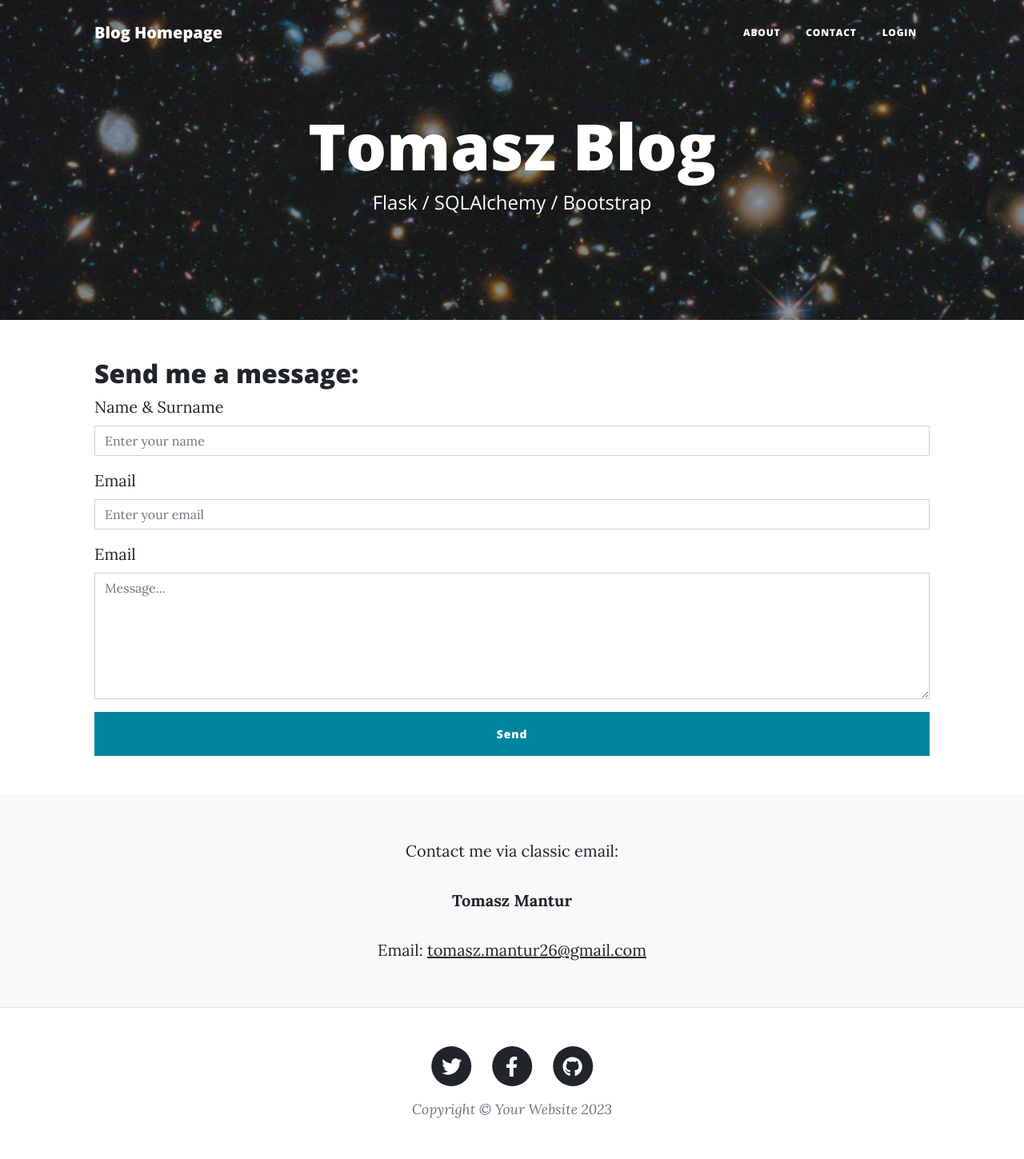
After one commit to Tomasz26/My_blog, a Flask app: page /contact_me in a window 1280 px wide. The commit adds this page. Shown: the whole page at 80% size. Run offline with Flask 3, Linux system fonts and the light colour scheme; some libraries are stand-ins or nearby versions.

Commit message:
Add contact template with needed db models and forms

```diff
--- a/blog/forms.py
+++ b/blog/forms.py
@@ -1,6 +1,6 @@
 from flask_wtf import FlaskForm
 from wtforms import StringField, TextAreaField, BooleanField, PasswordField
-from wtforms.validators import DataRequired
+from wtforms.validators import DataRequired, Email, Length
 from config import Config
 from werkzeug.routing import ValidationError
 
@@ -8,6 +8,11 @@ class EntryForm(FlaskForm):
     title = StringField('Title', validators=[DataRequired()])
     body = TextAreaField('Post body', validators=[DataRequired()])
     is_published = BooleanField('Is post published')
+
+class MessageForm(FlaskForm):
+    name_surname = StringField('Name & Surname', validators=[DataRequired(), Length(max=120)])
+    contact_mail = StringField('Your contact mail', validators=[DataRequired(), Email(), Length(max=120)])
+    body = TextAreaField('Message', validators=[DataRequired()])
 
 class LoginForm(FlaskForm):
     username = StringField('Username', validators=[DataRequired()])
--- a/blog/routes.py
+++ b/blog/routes.py
@@ -1,7 +1,7 @@
 from flask import render_template, request, flash, redirect, url_for, session, Flask
 from blog import app
-from blog.models import Entry, db
-from blog.forms import EntryForm, LoginForm
+from blog.models import Entry, Message, db
+from blog.forms import EntryForm, LoginForm, MessageForm
 import functools
 
 def login_required(view_func):
@@ -17,6 +17,23 @@ def homepage():
     all_posts = Entry.query.filter_by(is_published=True).order_by(Entry.pub_date.desc())
 
     return render_template("home.html", all_posts=all_posts)
+
+@app.route('/contact_me', methods=['GET', 'POST'])
+def contact():
+    form = MessageForm()
+
+    if request.method == 'POST' and form.validate_on_submit():
+        message = Message(
+            name_surname=form.name_surname.data,
+            contact_mail=form.contact_mail.data,
+            body=form.body.data
+        )
+        db.session.add(message)
+        db.session.commit()
+        flash("Message sent successfully!", "success")
+        return redirect(url_for("homepage"))
+
+    return render_template("contact.html", form=form)
 
 @app.route("/new_post", methods=['GET', 'POST'])
 @app.route("/edit-post/<int:entry_id>", methods=["GET", "POST"])
--- /dev/null
+++ b/blog/templates/contact.html
@@ -0,0 +1,35 @@
+{% extends "index.html" %}
+
+{% block content %}
+<div class="container px-4 px-lg-5 mt-5">
+    <h2> Send me a message: </h2>
+    <form method="POST" action="/contact_me">
+        {{ form.hidden_tag() }}
+
+        <div class="mb-3">
+            <label for="title" class="form-label">Name & Surname</label>
+            {{ form.name_surname(class="form-control", placeholder="Enter your name") }}
+        </div>
+        <div class="mb-3">
+            <label for="body" class="form-label">Email</label>
+            {{ form.contact_mail(class="form-control", rows="6", placeholder="Enter your email") }}
+        </div>
+        <div class="mb-3">
+            <label for="body" class="form-label">Email</label>
+            {{ form.body(class="form-control", rows="6", placeholder="Message...") }}
+        </div>
+        <button type="submit" class="btn btn-primary w-100">Send</button>
+    </form>
+</div>
+
+<div>
+    <footer class="mt-5 py-4 bg-light text-center">
+        <div class="container">
+            <p class="mb-1">Contact me via classic email:</p>
+            <p class="fw-bold">Tomasz Mantur</p>
+            <p>Email: <a href="mailto:tomasz.mantur26@gmail.com">tomasz.mantur26@gmail.com</a></p>
+        </div>
+    </footer>
+</div>
+
+{% endblock %}
--- a/blog/templates/index.html
+++ b/blog/templates/index.html
@@ -28,7 +28,7 @@
                     <ul class="navbar-nav ms-auto py-4 py-lg-0">
 
                         <li class="nav-item"><a class="nav-link px-lg-3 py-3 py-lg-4" href="about.html">About</a></li>
-                        <li class="nav-item"><a class="nav-link px-lg-3 py-3 py-lg-4" href="contact.html">Contact</a></li>
+                        <li class="nav-item"><a class="nav-link px-lg-3 py-3 py-lg-4" href="{{ url_for('contact') }}">Contact</a></li>
                         {% if 'logged_in' in session %}
                             <li class="nav-item">
                                 <a class="nav-link px-lg-3 py-3 py-lg-4" href="#" onclick="document.getElementById('logout-form').submit(); return false;">
```
Also changed, not shown: blog/models.py (+8 -0 lines), migrations/versions/18c2e7f53d2d_added_message_model.py (added, +35 -0 lines), instance/site.db.
